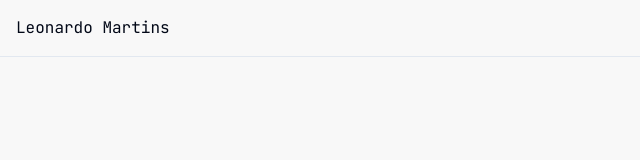
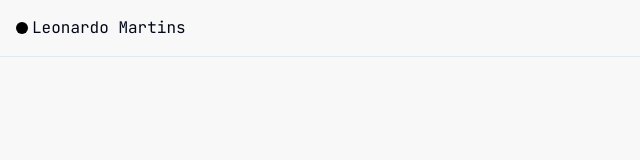
Before and after one commit to lmartns/mypage, a Next.js app: page / in a window 1280 px wide. Shown: the top 160 px of the page, without its empty margins (0-640 px from the left). Built offline with nearby package versions, Linux system fonts and the light colour scheme.

Commit message:
feat: header

```diff
--- a/src/app/page.tsx
+++ b/src/app/page.tsx
@@ -1,7 +1,7 @@
 import React from 'react';
 import Header from '@/components/custom/header';
 
-const Home: React.FC = () => {
+const Home = () => {
   return (
     <div>
       <Header/>
--- /dev/null
+++ b/src/components/custom/circle.tsx
@@ -0,0 +1,10 @@
+import React from 'react';
+
+const Circle = () => {
+  return (
+    <div className="w-3 h-3 bg-black rounded-full flex items-center justify-center">
+    </div>
+  );
+};
+
+export default Circle;
--- a/src/components/custom/header.tsx
+++ b/src/components/custom/header.tsx
@@ -1,10 +1,12 @@
 import React from 'react';
+import Circle from './circle';
 
 const Header = () => {
   return (
     <header className="w-full border-b">
       <div className="flex h-14 items-center px-4">
-        <div className="text-dark">Leonardo Martins</div>
+        <Circle />
+        <div className="text-dark ml-1">Leonardo Martins</div>
       </div>
     </header>
   );
```
